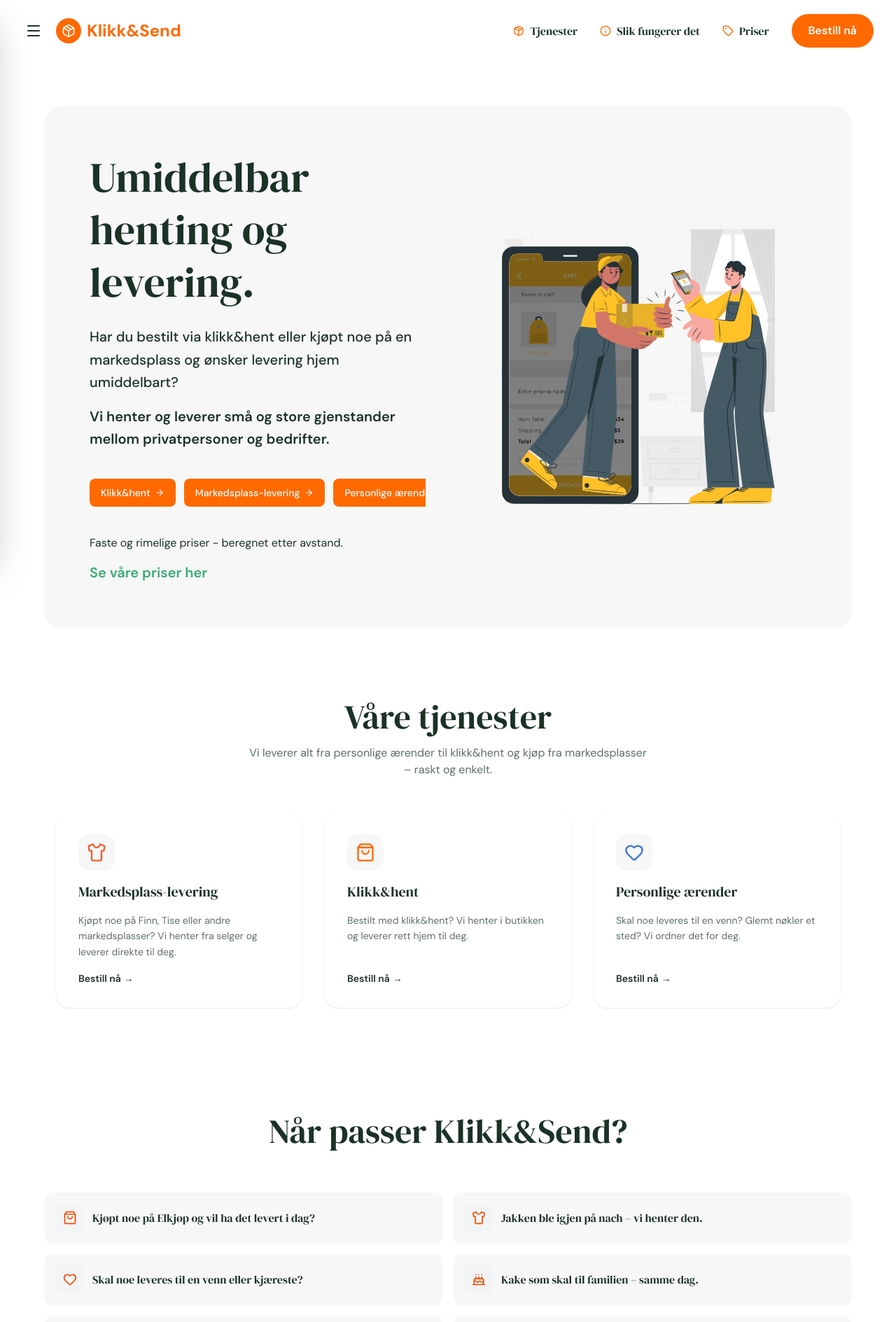
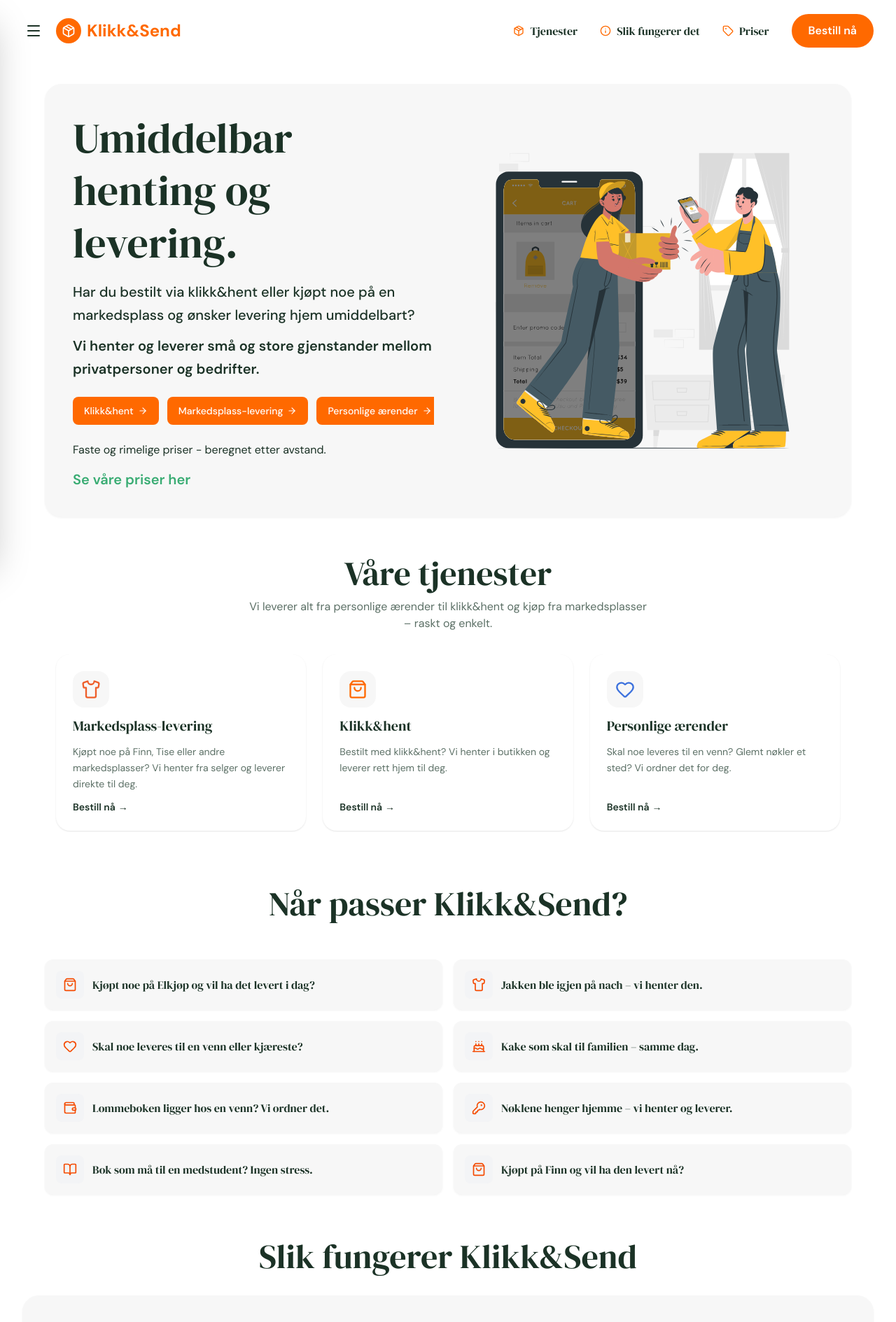
Before and after one commit to moreamakaveli-cyber/klikk-send-live, a Next.js app: page / in a window 1280 px wide. Shown: the top 1889 px of the page at 70% size. Built offline with nearby package versions, Linux system fonts and the light colour scheme.

Commit message:
Minimize overall whitespace across all sections

```diff
--- a/app/components/HeroSection.tsx
+++ b/app/components/HeroSection.tsx
@@ -7,20 +7,20 @@ import Button from "./ui/button";
 
 export default function HeroSection() {
   return (
-    <section className="relative min-h-[400px] md:min-h-[600px] flex items-center justify-center px-4 py-8 md:px-8 md:py-12 lg:py-16" style={{ backgroundColor: '#FFFFFF' }}>
+    <section className="relative min-h-[400px] md:min-h-[600px] flex items-center justify-center px-4 py-4 md:px-8 md:py-6 lg:py-8" style={{ backgroundColor: '#FFFFFF' }}>
 
       <div className="max-w-[1400px] mx-auto w-full px-4 md:px-8">
-        <div className="rounded-3xl p-6 md:p-12 lg:p-16" style={{ backgroundColor: '#F7F7F7', boxShadow: '0 1px 3px 0 rgba(0, 0, 0, 0.05)' }}>
-          <div className="grid grid-cols-1 lg:grid-cols-2 gap-8 md:gap-12 lg:gap-16 items-center">
+        <div className="rounded-3xl p-4 md:p-8 lg:p-10" style={{ backgroundColor: '#F7F7F7', boxShadow: '0 1px 3px 0 rgba(0, 0, 0, 0.05)' }}>
+          <div className="grid grid-cols-1 lg:grid-cols-2 gap-6 md:gap-8 lg:gap-10 items-center">
             {/* Left side: Text content */}
             <div>
               {/* Main headline */}
-              <h1 className="text-3xl md:text-5xl lg:text-6xl font-normal mb-4 md:mb-6 leading-tight" style={{ fontFamily: 'var(--font-serif), serif', color: 'hsl(150, 30%, 15%)' }}>
+              <h1 className="text-3xl md:text-5xl lg:text-6xl font-normal mb-3 md:mb-4 leading-tight" style={{ fontFamily: 'var(--font-serif), serif', color: 'hsl(150, 30%, 15%)' }}>
                 Umiddelbar henting og levering.
               </h1>
 
             {/* Subtitle - Desktop */}
-            <div className="hidden md:block text-lg md:text-xl mb-10 leading-relaxed space-y-4" style={{ color: 'hsl(150, 30%, 15%)', fontFamily: 'var(--font-sans), sans-serif' }}>
+            <div className="hidden md:block text-lg md:text-xl mb-6 leading-relaxed space-y-3" style={{ color: 'hsl(150, 30%, 15%)', fontFamily: 'var(--font-sans), sans-serif' }}>
               <p className="font-medium">Har du bestilt via klikk&hent eller kjøpt noe på en markedsplass og ønsker levering hjem umiddelbart?</p>
               <p className="font-semibold">Vi henter og leverer små og store gjenstander mellom privatpersoner og bedrifter.</p>
             </div>
@@ -32,7 +32,7 @@ export default function HeroSection() {
             </div>
 
             {/* CTA Buttons */}
-            <div className="flex flex-row gap-2 md:gap-3 mb-6 md:mb-10 flex-nowrap overflow-x-auto">
+            <div className="flex flex-row gap-2 md:gap-3 mb-4 md:mb-6 flex-nowrap overflow-x-auto">
               <Link href="/bestill?type=klikk-hent" className="flex-shrink-0">
                 <button className="rounded-lg px-3 py-2 md:px-4 md:py-2.5 text-xs md:text-sm font-medium flex items-center gap-1.5 transition-all duration-200 hover:opacity-90 whitespace-nowrap" style={{ backgroundColor: 'oklch(70.5% 0.213 47.604)', color: '#ffffff', fontFamily: 'var(--font-sans), sans-serif' }}>
                   Klikk&hent
--- a/app/components/HowItWorks.tsx
+++ b/app/components/HowItWorks.tsx
@@ -38,14 +38,14 @@ const steps = [
 
 export default function HowItWorks() {
   return (
-    <section id="how-it-works" className="pt-0 pb-20 md:pb-32" style={{ backgroundColor: '#FFFFFF' }}>
+    <section id="how-it-works" className="pt-0 pb-12 md:pb-16" style={{ backgroundColor: '#FFFFFF' }}>
       <div className="max-w-[1400px] mx-auto px-8">
 
         <OurServices />
 
         {/* Use cases - under Våre tjenester */}
-        <div className="mb-8 md:mb-12 mt-4 md:mt-6">
-          <h2 className="text-3xl md:text-4xl lg:text-5xl font-normal text-center mb-6 md:mb-8" style={{ fontFamily: 'var(--font-serif), serif', color: 'hsl(150, 30%, 15%)' }}>
+        <div className="mb-6 md:mb-8 mt-2 md:mt-4">
+          <h2 className="text-3xl md:text-4xl lg:text-5xl font-normal text-center mb-4 md:mb-6" style={{ fontFamily: 'var(--font-serif), serif', color: 'hsl(150, 30%, 15%)' }}>
             Når passer Klikk&Send?
           </h2>
           <div
@@ -75,12 +75,12 @@ export default function HowItWorks() {
             </div>
           </div>
         </div>
-        <h2 className="text-3xl md:text-4xl lg:text-5xl font-normal text-center mb-12 md:mb-16 mt-8" style={{ fontFamily: 'var(--font-serif), serif', color: 'hsl(150, 30%, 15%)' }}>
+        <h2 className="text-3xl md:text-4xl lg:text-5xl font-normal text-center mb-6 md:mb-8 mt-4" style={{ fontFamily: 'var(--font-serif), serif', color: 'hsl(150, 30%, 15%)' }}>
           Slik fungerer Klikk&Send
         </h2>
 
         {/* Large rounded container with secondary background */}
-        <div className="rounded-3xl p-6 md:p-8 lg:p-10 mb-16 md:mb-24" style={{ backgroundColor: '#F7F7F7', boxShadow: '0 1px 3px 0 rgba(0, 0, 0, 0.05)' }}>
+        <div className="rounded-3xl p-6 md:p-8 lg:p-10 mb-8 md:mb-12" style={{ backgroundColor: '#F7F7F7', boxShadow: '0 1px 3px 0 rgba(0, 0, 0, 0.05)' }}>
           <div className="grid grid-cols-1 md:grid-cols-3 gap-6 md:gap-8">
             {steps.map((step, index) => {
               const Icon = step.icon;
@@ -110,7 +110,7 @@ export default function HowItWorks() {
         </div>
 
         {/* Why Choose & How to Use & Sustainability Section */}
-        <div className="grid grid-cols-1 lg:grid-cols-3 gap-8 md:gap-10 mt-16 md:mt-24">
+        <div className="grid grid-cols-1 lg:grid-cols-3 gap-6 md:gap-8 mt-8 md:mt-12">
           {/* Why Choose Klikk&Send */}
           <div id="why-choose" className="p-6 md:p-8 scroll-mt-20" style={{ backgroundColor: '#FFFFFF', borderRadius: '20px', boxShadow: '0 1px 3px 0 rgba(0, 0, 0, 0.05), 0 1px 2px 0 rgba(0, 0, 0, 0.06)' }}>
             <h3 className="text-xl md:text-2xl lg:text-3xl font-normal mb-6 md:mb-8" style={{ fontFamily: 'var(--font-serif), serif', color: 'hsl(150, 30%, 15%)' }}>
--- a/app/components/OurServices.tsx
+++ b/app/components/OurServices.tsx
@@ -41,22 +41,22 @@ const bottomPoints = [
 
 export default function OurServices() {
   return (
-    <div className="pt-6 pb-20 md:pt-10 md:pb-32" style={{ backgroundColor: '#FFFFFF' }}>
+    <div className="pt-4 pb-12 md:pt-6 md:pb-16" style={{ backgroundColor: '#FFFFFF' }}>
       <div className="max-w-[1400px] mx-auto px-6 md:px-12">
-        <h2 className="text-3xl md:text-4xl lg:text-5xl font-normal text-center mb-4" style={{ fontFamily: 'var(--font-serif), serif', color: 'hsl(150, 30%, 15%)' }}>
+        <h2 className="text-3xl md:text-4xl lg:text-5xl font-normal text-center mb-3" style={{ fontFamily: 'var(--font-serif), serif', color: 'hsl(150, 30%, 15%)' }}>
           Våre tjenester
         </h2>
-        <p className="text-center mb-12 max-w-xl mx-auto" style={{ fontFamily: 'var(--font-sans), sans-serif', color: 'hsl(150, 10%, 40%)' }}>
+        <p className="text-center mb-8 max-w-xl mx-auto" style={{ fontFamily: 'var(--font-sans), sans-serif', color: 'hsl(150, 10%, 40%)' }}>
           Vi leverer alt fra personlige ærender til klikk&hent og kjøp fra markedsplasser – raskt og enkelt.
         </p>
 
-        <div className="grid grid-cols-1 md:grid-cols-3 gap-8">
+        <div className="grid grid-cols-1 md:grid-cols-3 gap-6">
           {services.map((service, index) => {
             const Icon = service.icon;
             return (
               <div
                 key={index}
-                className="p-8 flex flex-col items-start gap-4 transition-shadow"
+                className="p-6 flex flex-col items-start gap-3 transition-shadow"
                 style={{
                   backgroundColor: '#FFFFFF',
                   borderRadius: '20px',
```
